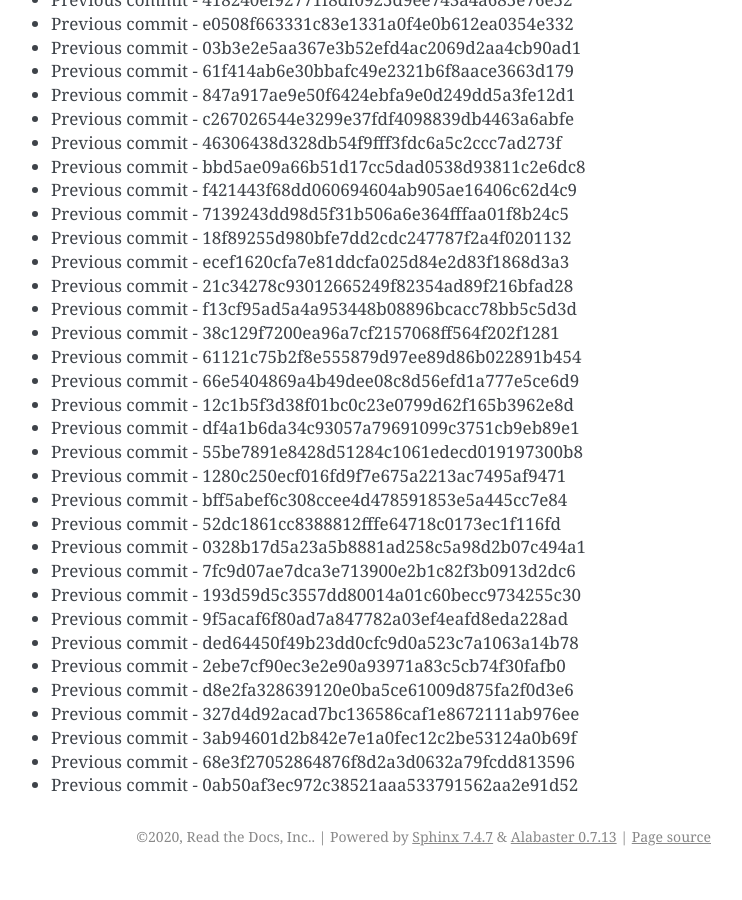
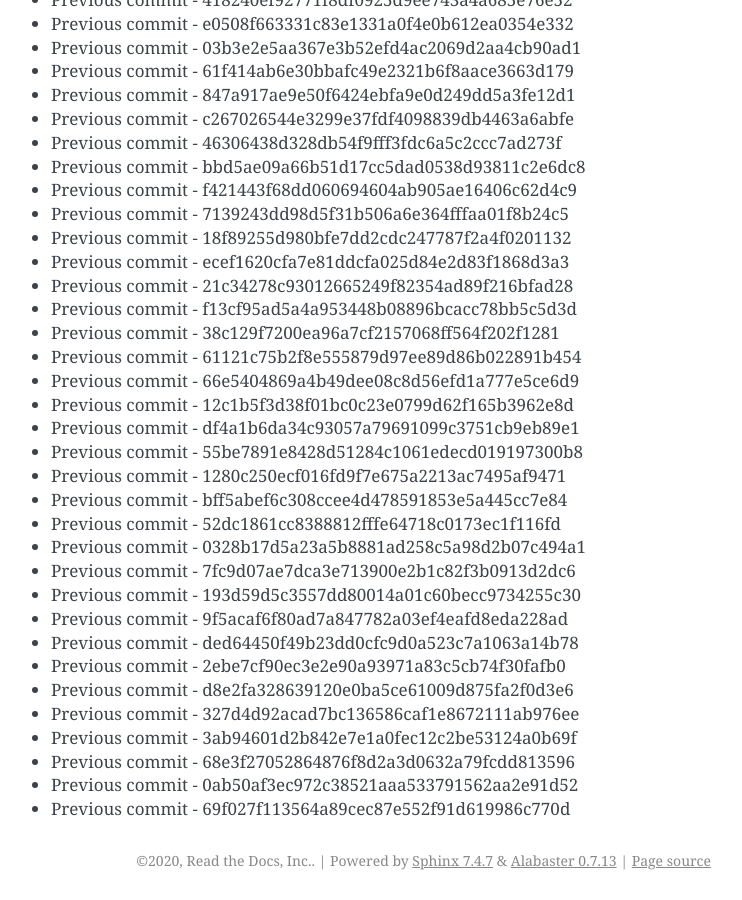
Before and after one commit to readthedocs/rtd-git-stresstest, a Sphinx documentation site: the page built from docs/updates.rst, in a window 1280 px wide and 900 px high, scrolled down 57887 px. Shown: the whole window, without its empty margins (399-1141 px from the left). Built offline with Sphinx 7.4.7, drawn with Linux system fonts in a browser that asks for light colours; before the commit the page ends 58763 px from its top, so only the background shows below that.

Commit message:
Generating commit from previous: 69f027f113564a89cec87e552f91d619986c770d

```diff
--- a/docs/updates.rst
+++ b/docs/updates.rst
@@ -2464,3 +2464,4 @@ It can be tested for any performance characteristics.
 * Previous commit - 3ab94601d2b842e7e1a0fec12c2be53124a0b69f
 * Previous commit - 68e3f27052864876f8d2a3d0632a79fcdd813596
 * Previous commit - 0ab50af3ec972c38521aaa533791562aa2e91d52
+* Previous commit - 69f027f113564a89cec87e552f91d619986c770d
```
